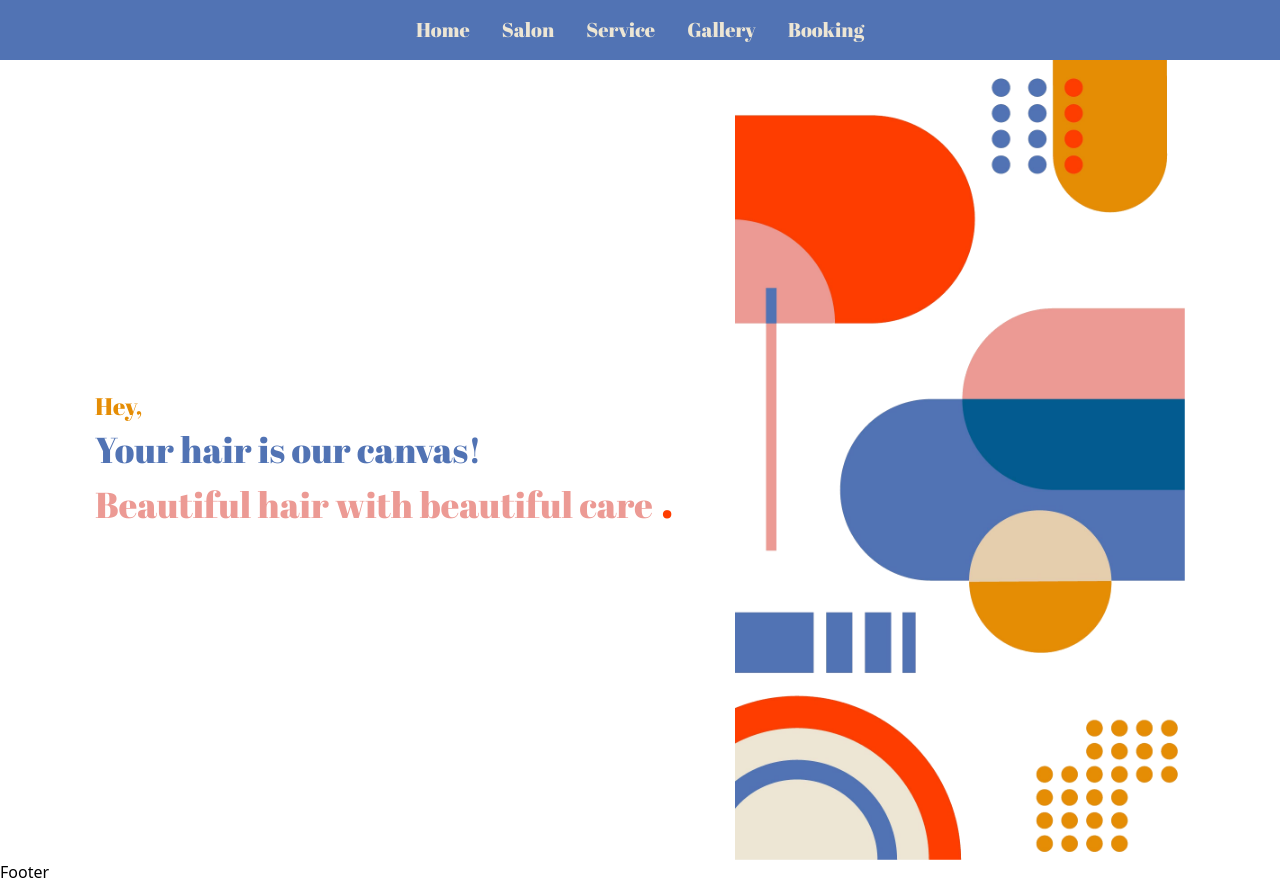
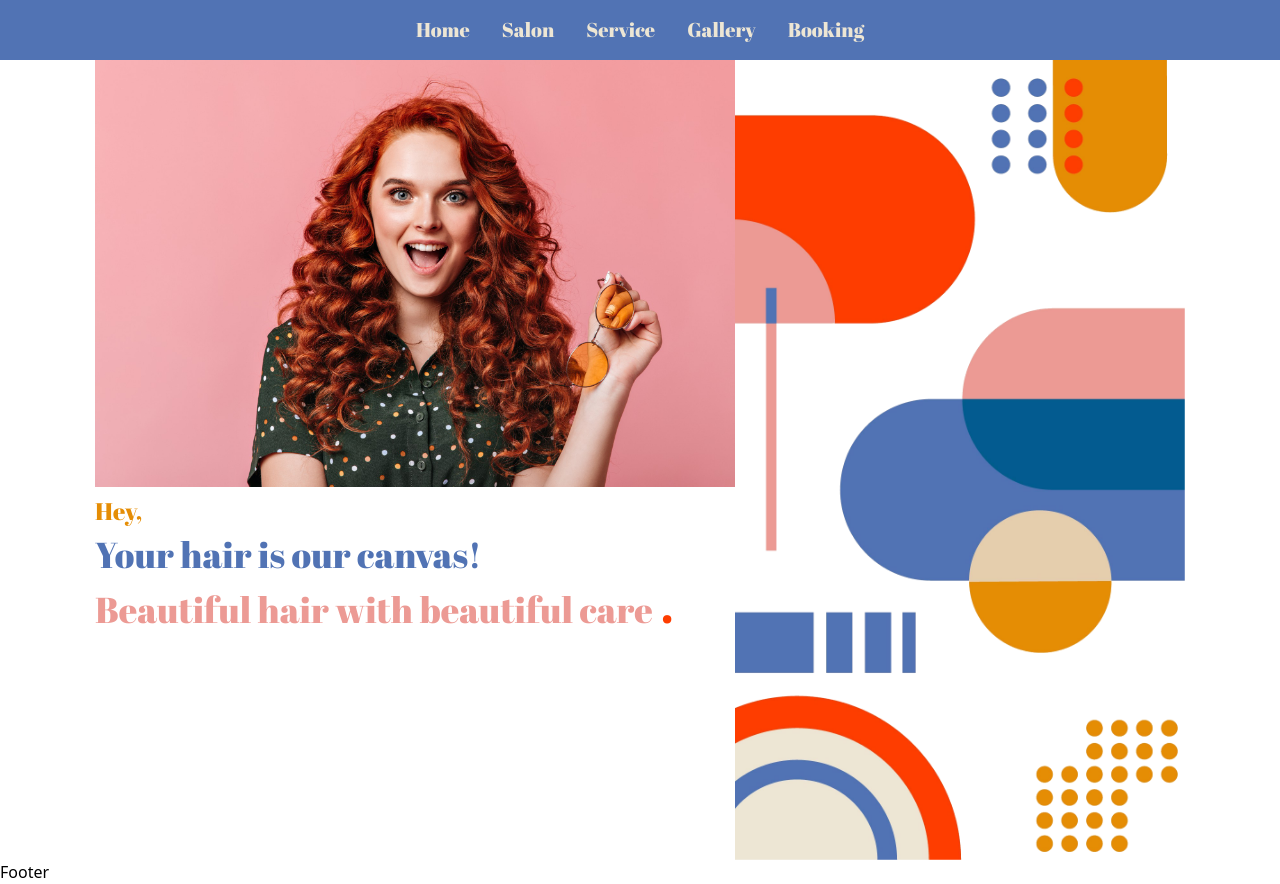
Before and after one commit to eobcre/salon-geometric, a React (Vite) app: page / in a window 1280 px wide. Built offline with nearby package versions, Linux system fonts and the light colour scheme.

Commit message:
updated style

```diff
--- a/src/pages/Home.tsx
+++ b/src/pages/Home.tsx
@@ -3,12 +3,15 @@ import ResImage_1 from '../assets/image/geo_1.png';
 import ResImage_2 from '../assets/image/geo_2.png';
 import ResImage_3 from '../assets/image/geo_3.png';
 import ResImage_4 from '../assets/image/geo_4.png';
+import ModelImage from '../assets/image/model.jpg';
 
 const Home: React.FC = () => {
   return (
-    <div>
-      <div className='flex justify-center items-center h-screen'>
-        <div className='relative font-main text-4xl leading-normal w-[50%]'>
+    <div className='relative'>
+      <div className='flex justify-center h-[100dvh] md:h-screen'>
+        <div className='font-main text-4xl leading-normal w-[50%]'>
+          <img src={ModelImage} alt='Image' />
+          <div className='pt-8 min-[500px]:pt-6 min-[1100px]:pt-2'>
             <p className='text-orange text-2xl'>Hey,</p>
             <p className='text-blue'>Your hair is our canvas!</p>
             <p className='text-pink'>
@@ -16,32 +19,30 @@ const Home: React.FC = () => {
               <span className='text-red text-5xl ml-2'>.</span>
             </p>
           </div>
-        <img
-          src={MainImage}
-          alt='Image'
-          className='max-h-screen max-[780px]:hidden'
-        />
         </div>
-      <div className='min-[781px]:hidden'>
+        <img src={MainImage} alt='Image' className='h-screen hidden md:block' />
+      </div>
+
+      <div className='md:hidden'>
         <img
           src={ResImage_1}
           alt='Image_1'
-          className='absolute top-[60px] min-[400px]:w-[100px] max-[500px]:w-[130px]'
+          className='absolute top-0 w-[80px]'
         />
         <img
           src={ResImage_2}
           alt='Image_2'
-          className='absolute top-[60px] right-0 min-[400px]:w-[100px] max-[500px]:w-[130px]'
+          className='absolute top-0 right-0 w-[80px]'
         />
         <img
           src={ResImage_3}
           alt='Image_3'
-          className='absolute bottom-[-60px] min-[400px]:w-[100px] max-[500px]:w-[130px]'
+          className='absolute bottom-0 w-[80px]'
         />
         <img
           src={ResImage_4}
           alt='Image_4'
-          className='absolute bottom-[-60px] right-0 min-[400px]:w-[100px] max-[500px]:w-[130px]'
+          className='absolute bottom-0 right-0 w-[80px]'
         />
       </div>
     </div>
```
Lines whose indentation alone changed are shown as unchanged.
